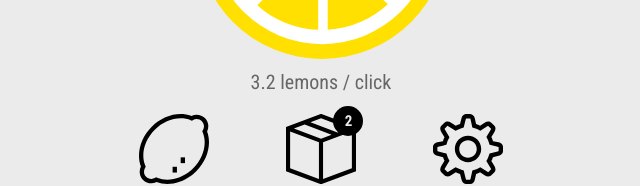
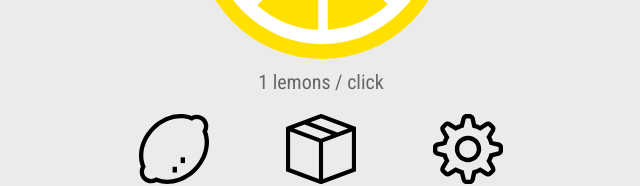
Before and after one commit to JenKa115/jenny-lemon-clicker, a React (Vite) app: page / in a window 1280 px wide. Shown: the part 554-740 px from the top of the page, without its empty margins (319-959 px from the left). Built offline with nearby package versions, Linux system fonts and the light colour scheme; a web font is replaced by a local one.

Commit message:
muuttaa state-muuttujan tallennusmuodon

```diff
--- a/src/App.jsx
+++ b/src/App.jsx
@@ -15,12 +15,17 @@ import './App.css'
 
 function App() {
 
-    // Luodaan tilamuuttuja, jossa tallennetaan napautusten määrä.
-  const [clicks, setClicks] = useState(0)
+    // Luodaan tilamuuttuja, johon tallennetaan pelin laskennalliset tiedot.
+  const [stats, setStats] = useState({clicks: 0, balance: 0, increase: 1, itemstobuy: 0})
+
 
     const handleClick = () => {
-    // Kasvatetaan napautusten määrää yhdellä.
-    setClicks(clicks + 1)
+    // Tehdään kopio stats-tilamuuttujasta.
+    let newstats = {...stats}
+    // Kasvatetaan napautusten lukumäärää yhdellä.
+    newstats.clicks = newstats.clicks + 1;
+    // Tallennetaan päivitetty stats-muuttuja.
+    setStats(newstats);
   }
 
 
@@ -29,15 +34,15 @@ function App() {
       <div className="root_content">
         <div className="container clicker">
           <Header>lemon clicker</Header>
-          <Balance total={clicks} />
+          <Balance total={stats.clicks} />
           <Lemon onClick={handleClick} />
-          <Booster value="3.2" />
+          <Booster value={stats.increase} />
         </div>
       </div>
-            <Menu items={2} />
-
+      <Menu items={stats.itemstobuy} />
     </div>
   )
+
 
 
 
```
